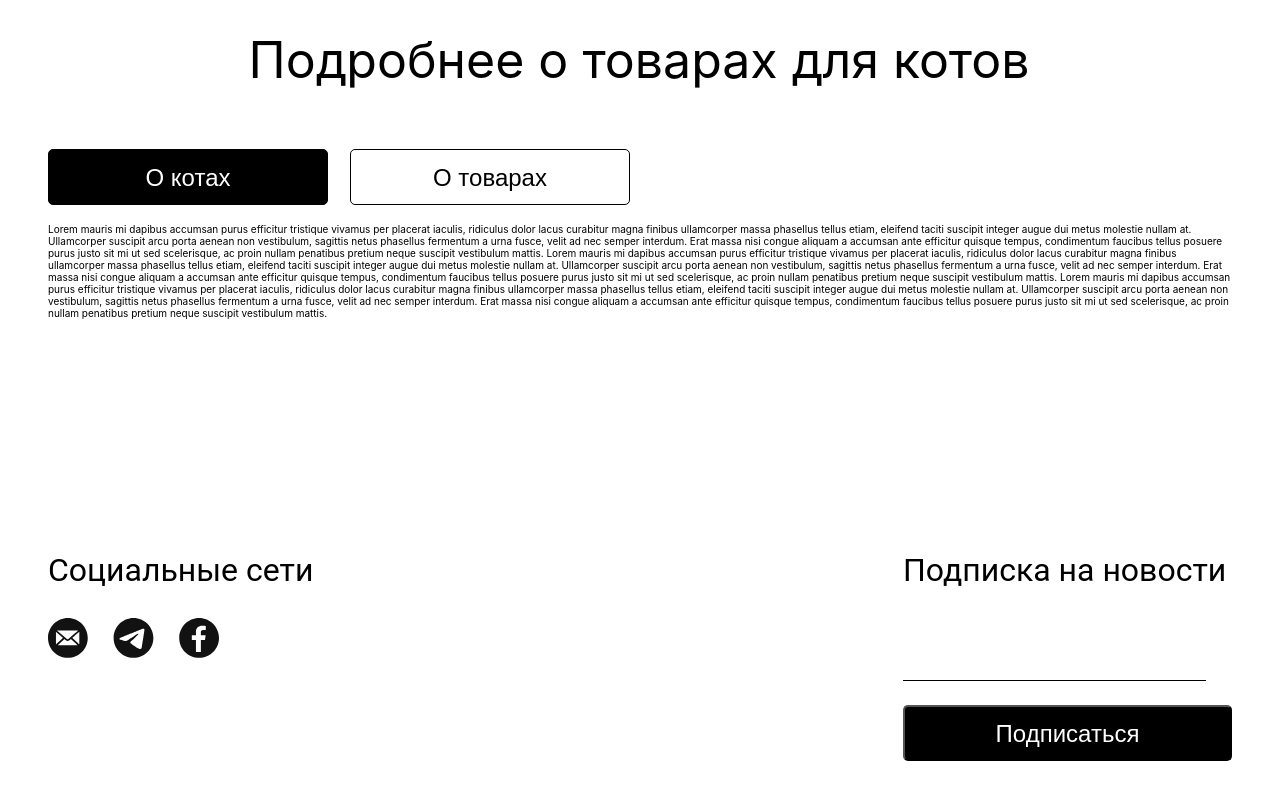
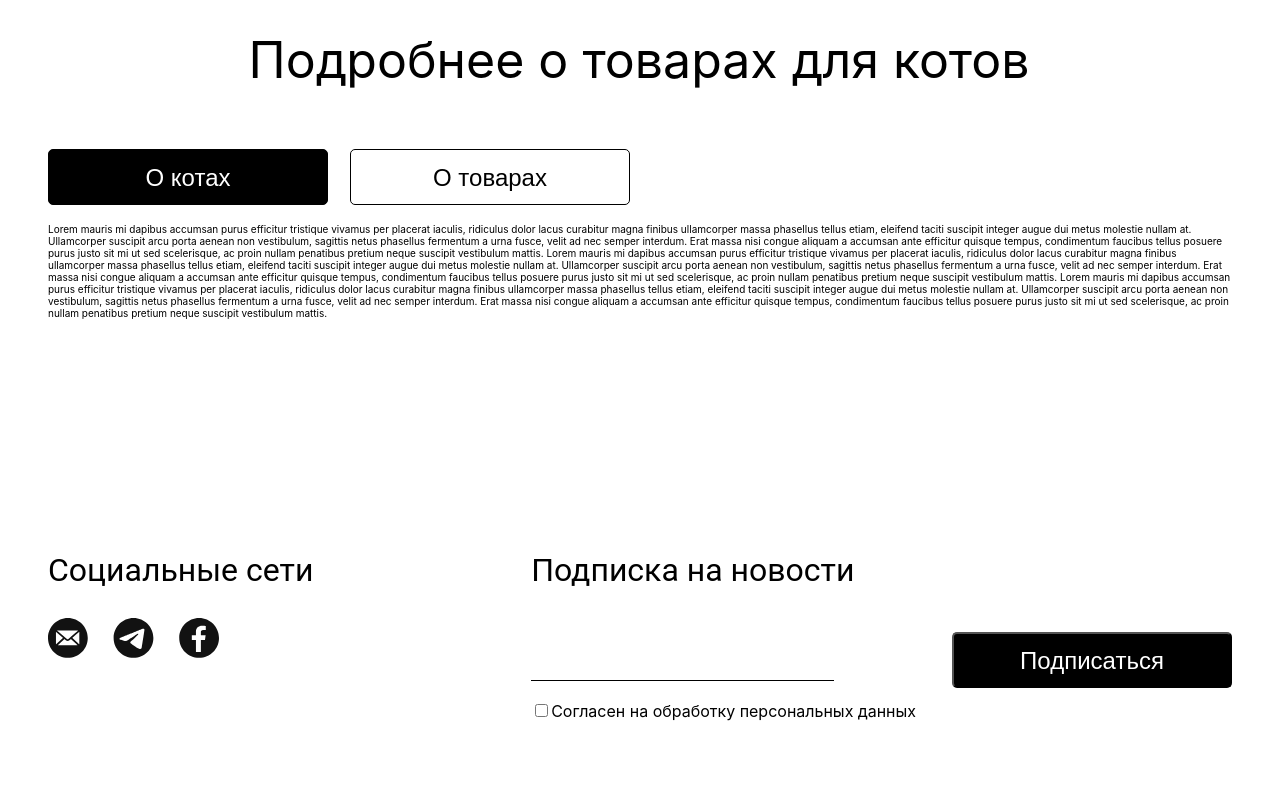
Before and after one commit to Some-0ne-Else/a11ycats, a React (Create React App) app: page / in a window 1280 px wide. Shown: the part 2254-3054 px from the top of the page. Built offline with nearby package versions, Linux system fonts and the light colour scheme.

Commit message:
fix: multiple fixes and improvements

```diff
--- a/src/components/About/index.jsx
+++ b/src/components/About/index.jsx
@@ -84,8 +84,8 @@ export default function About() {
   };
 
   return (
-    <section className="about" id="about">
-      <h2 className="about__title">Подробнее о товарах для котов</h2>
+    <section className="about" aria-labelledby="about">
+      <h2 className="about__title" id="about">Подробнее о товарах для котов</h2>
       <div className="about__tabs" role="tablist">
         <button
           className={`about__button ${
--- a/src/components/CatalogCard/index.jsx
+++ b/src/components/CatalogCard/index.jsx
@@ -1,4 +1,5 @@
 import React from 'react';
+import Button from '../ui/Button';
 import './styles.css';
 
 export default function CatalogCard({ card, setSelectedItem }) {
@@ -34,15 +35,8 @@ export default function CatalogCard({ card, setSelectedItem }) {
             </>
           )}
         </div>
-        <button
-          className="catalog-card__button"
-          type="button"
-          onClick={handleClick}
-          id={`${id}-button`}
-          aria-labelledby={`${id}-title ${id}-button`}
-        >
-          Купить
-        </button>
+        <Button classValue="catalog-card__button" type="button" id={`${id}-button`} aria-labelledby={`${id}-title ${id}-button`} onClick={handleClick}>Купить</Button>
+
       </div>
     </li>
   );
--- a/src/components/CatalogCard/styles.css
+++ b/src/components/CatalogCard/styles.css
@@ -53,8 +53,9 @@
     line-height: 29px;
     margin: 24px 0;
     cursor: pointer;
-    outline: 'none';
+    outline: none;
 }
+
 .catalog-card__button:focus{
     border: 1px solid rgb(0, 68, 204);
     box-shadow: rgb(102, 136, 221) 0px 0px 0px 3px;
--- a/src/components/Footer/index.jsx
+++ b/src/components/Footer/index.jsx
@@ -1,9 +1,11 @@
 import React from 'react';
-import './styles.css';
 
+import Button from '../ui/Button';
 import emailImage from './assets/email.svg';
 import telegramImage from './assets/telegram.svg';
 import facebookImage from './assets/facebook.svg';
+
+import './styles.css';
 
 export default function Footer() {
   const onSubmit = (e) => {
@@ -29,9 +31,13 @@ export default function Footer() {
             <label className="footer__subscription-label visually-hidden" htmlFor="email">
               Адрес электронной почты
             </label>
-            <input className="footer__subscription-input" required id="email" type="email" />
+            <input className="footer__subscription-input" inputMode="text" required id="email" type="email" />
+            <div className="footer__subscription-checkbox-wrapper">
+              <input type="checkbox" id="personal-data" required />
+              <label htmlFor="personal-data">Согласен на обработку персональных данных</label>
+            </div>
           </div>
-          <button className="footer__subscription-button" type="submit">Подписаться</button>
+          <Button classValue="footer__subscription-button" type="submit">Подписаться</Button>
         </div>
       </form>
     </footer>
--- a/src/components/Footer/styles.css
+++ b/src/components/Footer/styles.css
@@ -36,6 +36,15 @@
     color: #000000;
     margin: 0;
 }
+
+.footer__subscription-inner-wrapper{
+    display: flex;
+    flex-direction: column;
+}
+
+.footer__subscription-checkbox-wrapper{
+    margin: 20px 0 0;
+}
 .footer__subscription-input{
     border:0;
     border-bottom: 1px solid #000000;
@@ -52,6 +61,8 @@
 
 .footer__subscription-wrapper{
     margin: 43px 0 0;
+    display: flex;
+    column-gap: 36px;
 }
 
 .footer__subscription-input:focus{
@@ -70,19 +81,5 @@
 }
 
 .footer__subscription-button{
-    background: #000000;
-    border-radius: 5px;
-    width: 329px;
-    height: 56px;
-    color: white;
-    font-weight: 400;
-    font-size: 24px;
-    line-height: 29px;
-    margin: 24px 0;
-    cursor: pointer;
-    outline: 'none';
+    width: 280px;
 }
-.footer__subscription-button:focus{
-    border: 1px solid rgb(0, 68, 204);
-    box-shadow: rgb(102, 136, 221) 0px 0px 0px 3px;
-}
--- a/src/components/OrderForm/index.jsx
+++ b/src/components/OrderForm/index.jsx
@@ -1,4 +1,5 @@
 import React from 'react';
+import Button from '../ui/Button';
 import LabeledInput from '../ui/LabeledInput';
 import './styles.css';
 
@@ -27,17 +28,16 @@ export default function OrderForm({ selectedItem, onClose }) {
         <legend className="order-form__legend">Способ оплаты</legend>
         <div className="order-form__radio-wrapper">
           <div>
-            <input className="order-form__radio-input" type="radio" id="card" name="pay" />
+            <input className="order-form__radio-input" required type="radio" id="card" name="pay" />
             <label className="order-form__radio-label" htmlFor="card">Картой</label>
           </div>
           <div>
-            <input className="order-form__radio-input" id="cash" type="radio" name="pay" />
+            <input className="order-form__radio-input" required id="cash" type="radio" name="pay" />
             <label className="order-form__radio-label" htmlFor="cash">Наличными</label>
           </div>
         </div>
       </fieldset>
-
-      <button className="order-form__button" type="submit">Отправить</button>
+      <Button classValue="order-form__button" type="submit">Отправить</Button>
     </form>
   );
 }
--- a/src/components/OrderForm/styles.css
+++ b/src/components/OrderForm/styles.css
@@ -81,20 +81,6 @@
   }
 
   .order-form__button{
-    background: #000000;
-    border-radius: 5px;
     width: 373px;
-    height: 56px;
-    color: white;
-    font-weight: 400;
-    font-size: 24px;
-    line-height: 29px;
-    margin: 24px 0;
-    cursor: pointer;
-    outline: 'none';
     margin: 56px 0 0;
 }
-.order-form__button:focus{
-    border: 1px solid rgb(0, 68, 204);
-    box-shadow: rgb(102, 136, 221) 0px 0px 0px 3px;
-}
--- /dev/null
+++ b/src/components/ui/Button/index.jsx
@@ -0,0 +1,25 @@
+import React from 'react';
+import './styles.css';
+
+export default function Button({
+  classValue, children, onClick, type = 'button', ...props
+}) {
+  const handleClick = () => {
+    if (onClick && typeof onClick === 'function') {
+      onClick();
+    }
+  };
+  return (
+
+    <button
+      className={`button ${classValue}`}
+      // eslint-disable-next-line react/button-has-type
+      type={type}
+      onClick={handleClick}
+      {...props}
+    >
+      {children}
+
+    </button>
+  );
+}
--- /dev/null
+++ b/src/components/ui/Button/styles.css
@@ -0,0 +1,15 @@
+.button{
+    background: #000000;
+    border-radius: 5px;
+    height: 56px;
+    color: white;
+    font-weight: 400;
+    font-size: 24px;
+    line-height: 29px;
+    cursor: pointer;
+    outline: none;
+}
+.button:focus{
+    border: 1px solid rgb(0, 68, 204);
+    box-shadow: rgb(102, 136, 221) 0px 0px 0px 3px;
+}
--- a/src/components/ui/LabeledInput/index.jsx
+++ b/src/components/ui/LabeledInput/index.jsx
@@ -2,7 +2,7 @@ import React from 'react';
 import './styles.css';
 
 export default function LabeledInput({
-  children, placeholder, id, required = true,
+  children, placeholder, id, inputMode = 'text', required = true,
   type = 'text',
 }) {
   if (type === 'textarea') {
@@ -16,7 +16,7 @@ export default function LabeledInput({
   return (
     <label className="labeled-input__label" htmlFor={id}>
       {children}
-      <input className="labeled-input__input" required={required} id={id} type={type} placeholder={placeholder} />
+      <input className="labeled-input__input" required={required} id={id} type={type} inputMode={inputMode} placeholder={placeholder} />
     </label>
   );
 }
```
Also changed, not shown: .eslintrc.json.
